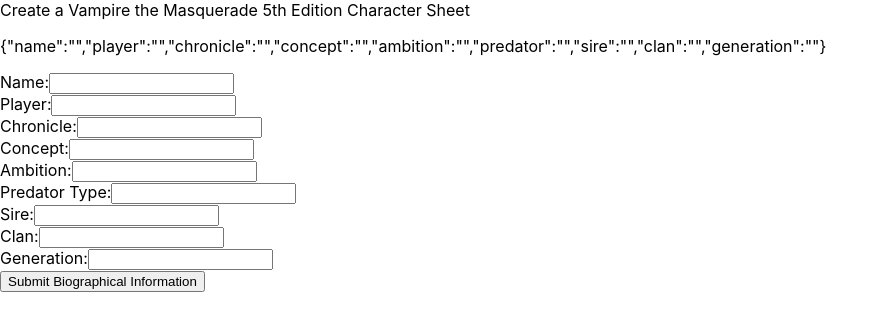
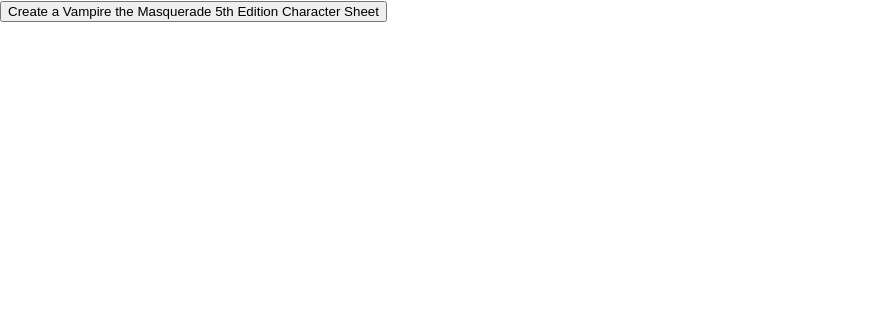
Before and after one commit to rowanasmith/vampy-sheets, a React (Create React App) app: page /#/home in a window 1280 px wide. Shown: the top 330 px of the page, without its empty margins (0-887 px from the left). Built offline with nearby package versions, Linux system fonts and the light colour scheme.

Commit message:
hash router set up

```diff
--- a/package.json
+++ b/package.json
@@ -7,6 +7,7 @@
     "react": "^16.8.6",
     "react-dom": "^16.8.6",
     "react-redux": "^7.1.0",
+    "react-router-dom": "^5.0.1",
     "react-scripts": "3.0.1",
     "redux": "^4.0.1"
   },
--- a/src/components/App.js
+++ b/src/components/App.js
@@ -1,18 +1,35 @@
-import React from 'react';
+import React from "react";
 // import '../styles/App.css';
-import Biography from './Biography'
+import Biography from "./Biography";
+import {
+  HashRouter as Router,
+  Route,
+  Redirect,
+  Switch,
+} from 'react-router-dom';
+import Home from "./Home";
 
 function App() {
   return (
-    <div className="App">
-      <header className="App-header">
-        <a
-        >
-          Create a Vampire the Masquerade 5th Edition Character Sheet
-        </a>
-      </header>
-      <Biography />
-    </div>
+    <Router>
+      <div className="App">
+        <Switch>
+          {/* Visiting localhost:3000 will redirect to localhost:3000/home */}
+          <Redirect exact from="/" to="/home" />
+          <Route
+              exact
+              path="/home"
+              component={Home}
+            />
+          <Route
+              exact
+              path="/biography"
+              component={Biography}
+            />
+          <Route render={() => <h1>404</h1>} />
+        </Switch>
+      </div>
+    </Router>
   );
 }
 
--- /dev/null
+++ b/src/components/Home.js
@@ -0,0 +1,19 @@
+import React, { Component } from "react";
+
+class Home extends Component {
+
+    changePage = () => {
+        window.location = `#/biography`
+    }
+
+render(){
+  return (
+    <div>
+      <button onClick={this.changePage}> Create a Vampire the Masquerade 5th Edition Character Sheet</button>
+
+    </div>
+  );
+}
+}
+
+export default Home;
```
Also changed, not shown: 1 other file (tests, documents, lock files or other folders).
